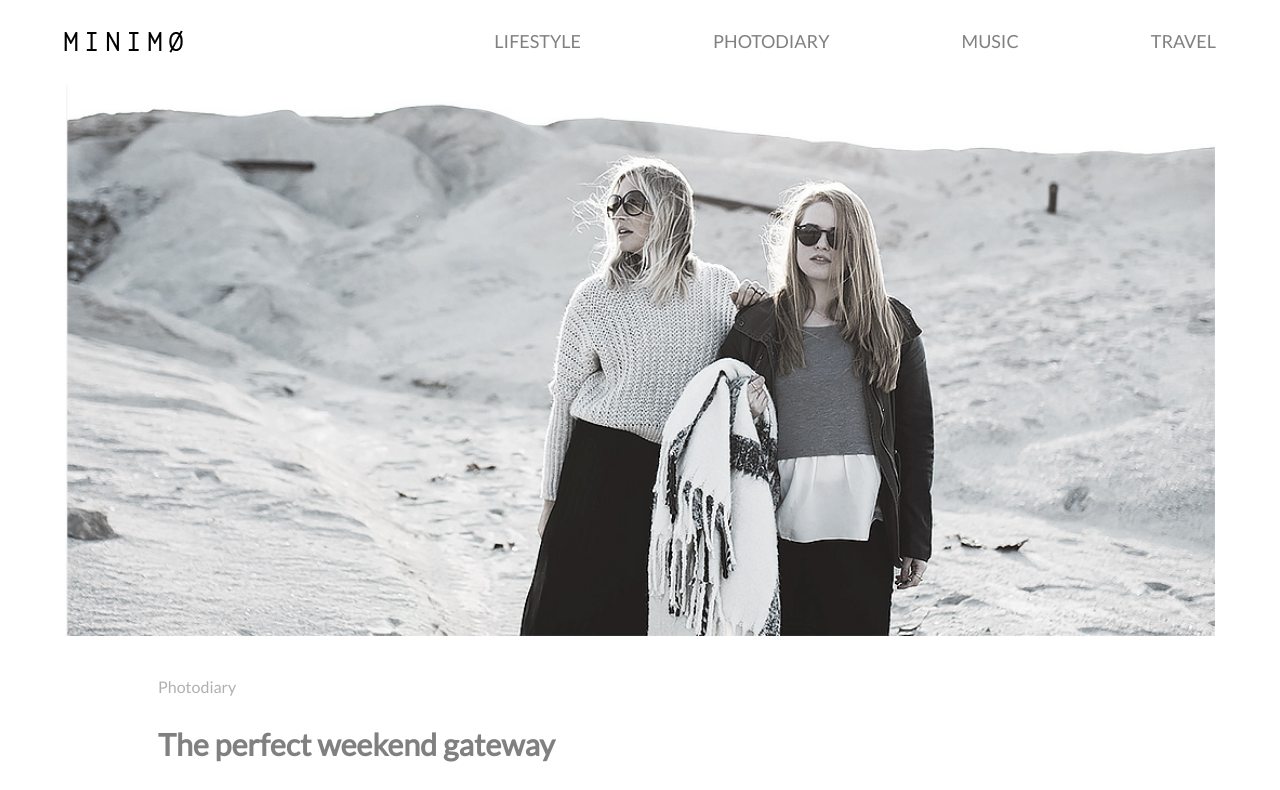
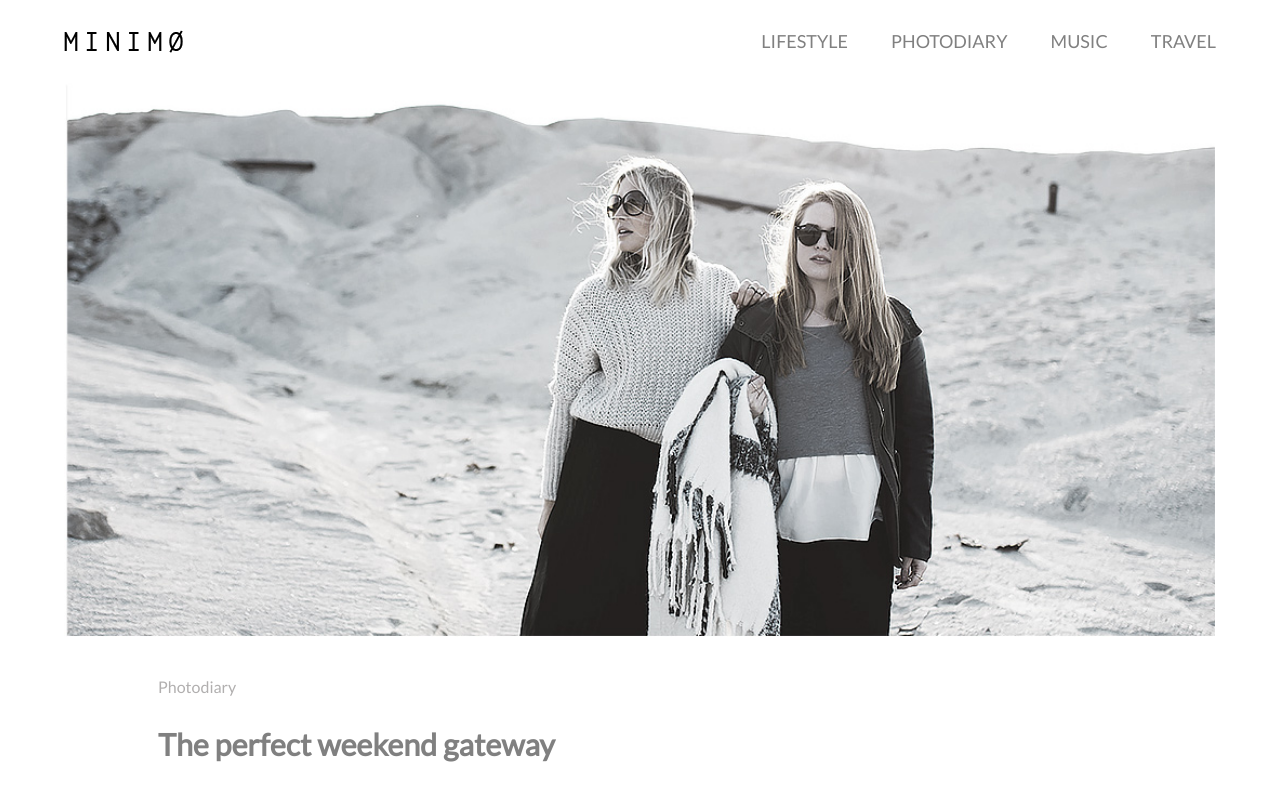
Before and after one commit to Shimanto007/minimo, a plain HTML site: page index.html in a window 1280 px wide. Shown: the top 790 px of the page. Drawn offline with Linux system fonts and the light colour scheme.

Commit message:
Update style.css

```diff
--- a/css/style.css
+++ b/css/style.css
@@ -36,16 +36,18 @@ nav ul{
     margin: 0;
     padding: 0;
     text-align:  right;
+    width: 100%;
 }
 nav ul li{
     list-style-type:  none;
     display: inline-block;
+    padding: 0 0 0 40px;
 }
 nav ul li a{
     text-decoration:  none;
     color: gray;
     font-size:  18px;
-    padding-left: 129px;
+
 }
 nav ul li a:hover{}
 
```
